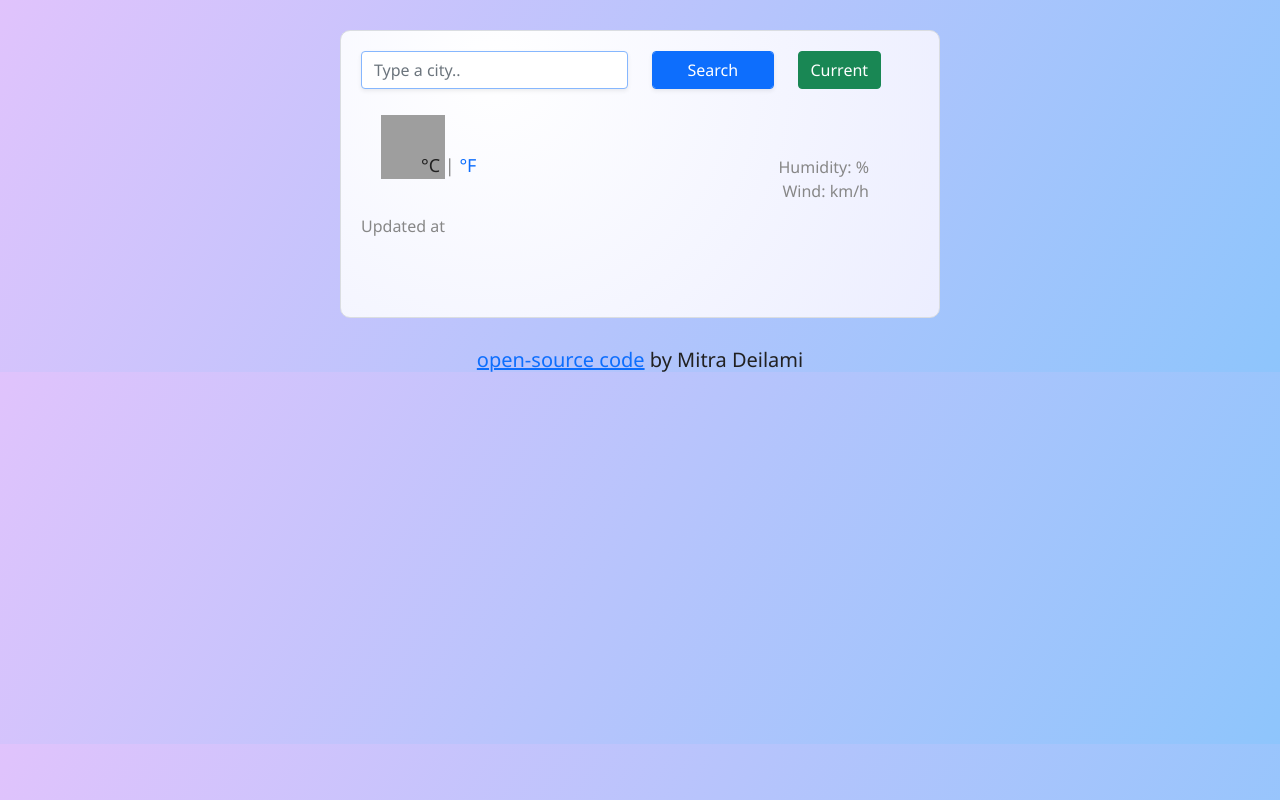
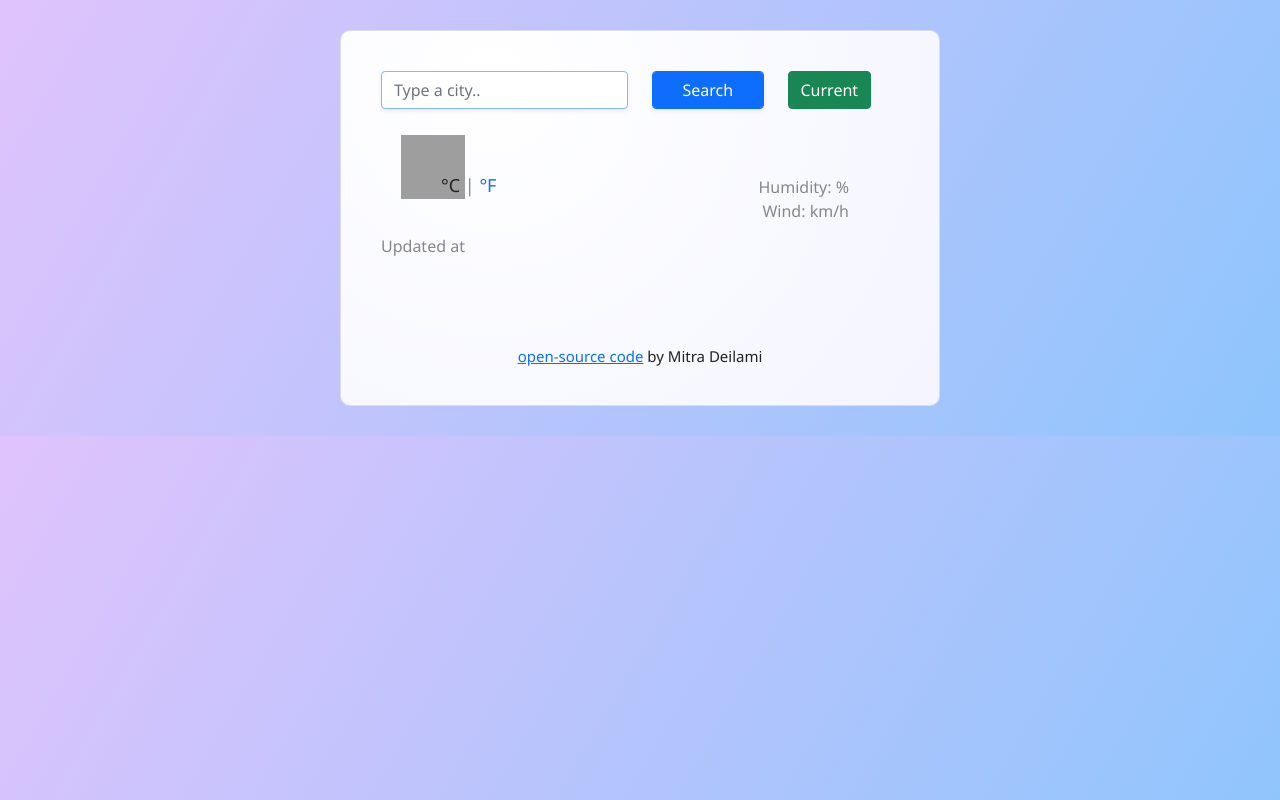
Before and after one commit to MitraDay/MiaDay-weather-app, a website built with Parcel: page index.html in a window 1280 px wide. Built offline with nearby package versions, Linux system fonts and the light colour scheme; no server answers; grey boxes are pictures that could not be loaded.

Commit message:
Changed the h2.

```diff
--- a/index.html
+++ b/index.html
@@ -80,14 +80,14 @@
         <br />
         <div class="weather-forecast" id="forecast">
           </div>
-        </div>
-      </div>
-      <h2>
+                <h2>
         <a href="https://github.com/MitraDay/MiaDay-weather-app" target="-blank"
           >open-source code</a
         >
         by Mitra Deilami
       </h2>
+        </div>
+      </div>
     </div>
     <script src="src/index.js"></script>
   </body>
--- a/src/styles.css
+++ b/src/styles.css
@@ -15,13 +15,13 @@ body {
   display: block;
   max-width: 600px;
   margin: 30px auto;
-  padding: 20px;
+  padding: 40px;
   border: 1px solid #dadde1;
   border-radius: 10px;
   background: radial-gradient(
     621px at 25.3% 13.8%,
     rgb(255, 255, 255) 0%,
-    rgb(234, 236, 255) 90%
+    rgb(243, 244, 255) 90%
   );
 }
 
@@ -101,8 +101,9 @@ li::first-letter {
 
 h2 {
   text-align: center;
+  padding-top: 30px;
   margin: 0 auto;
-  font-size: 20px;
+  font-size: 15px;
   color: rgb(33, 33, 33);
 }
 
```
